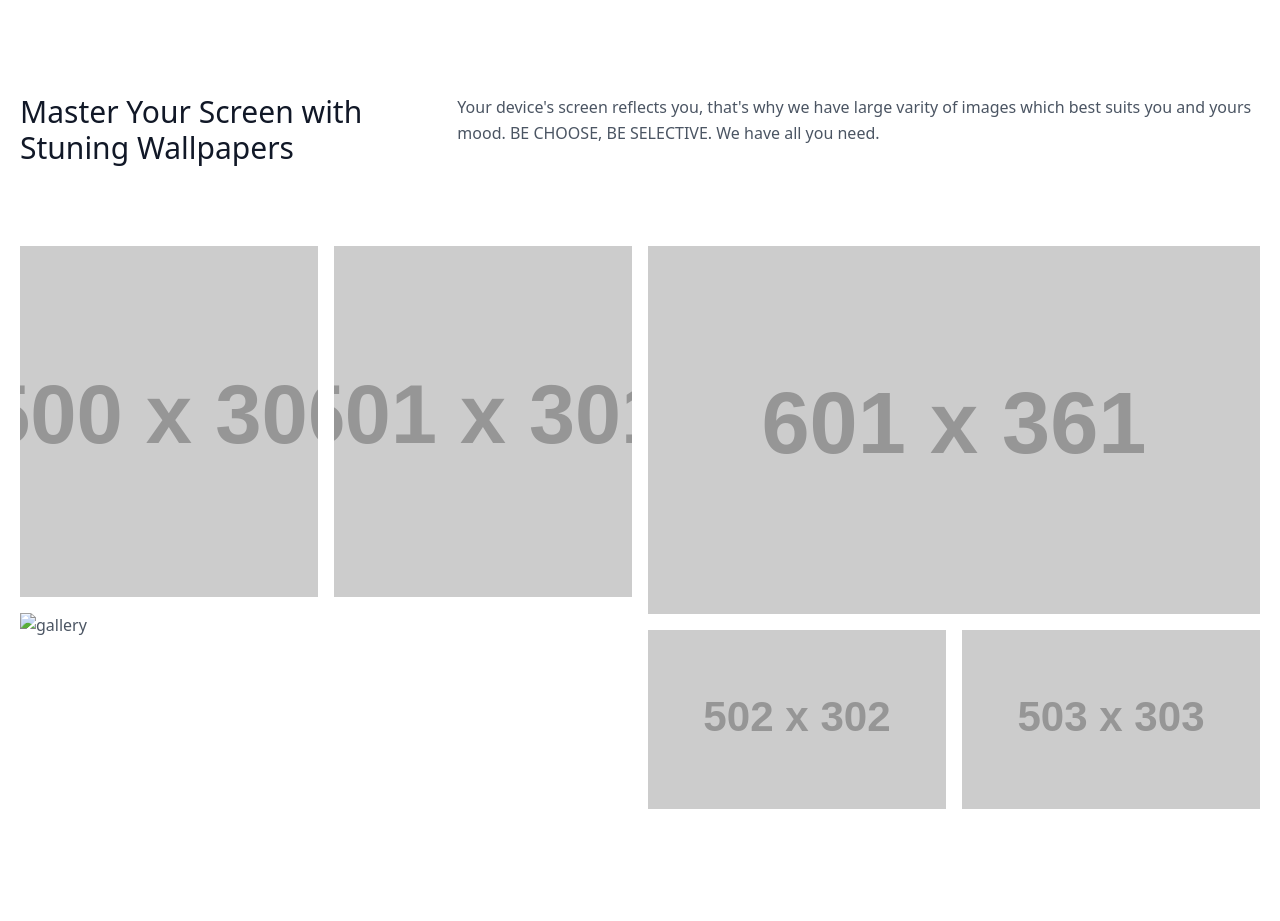
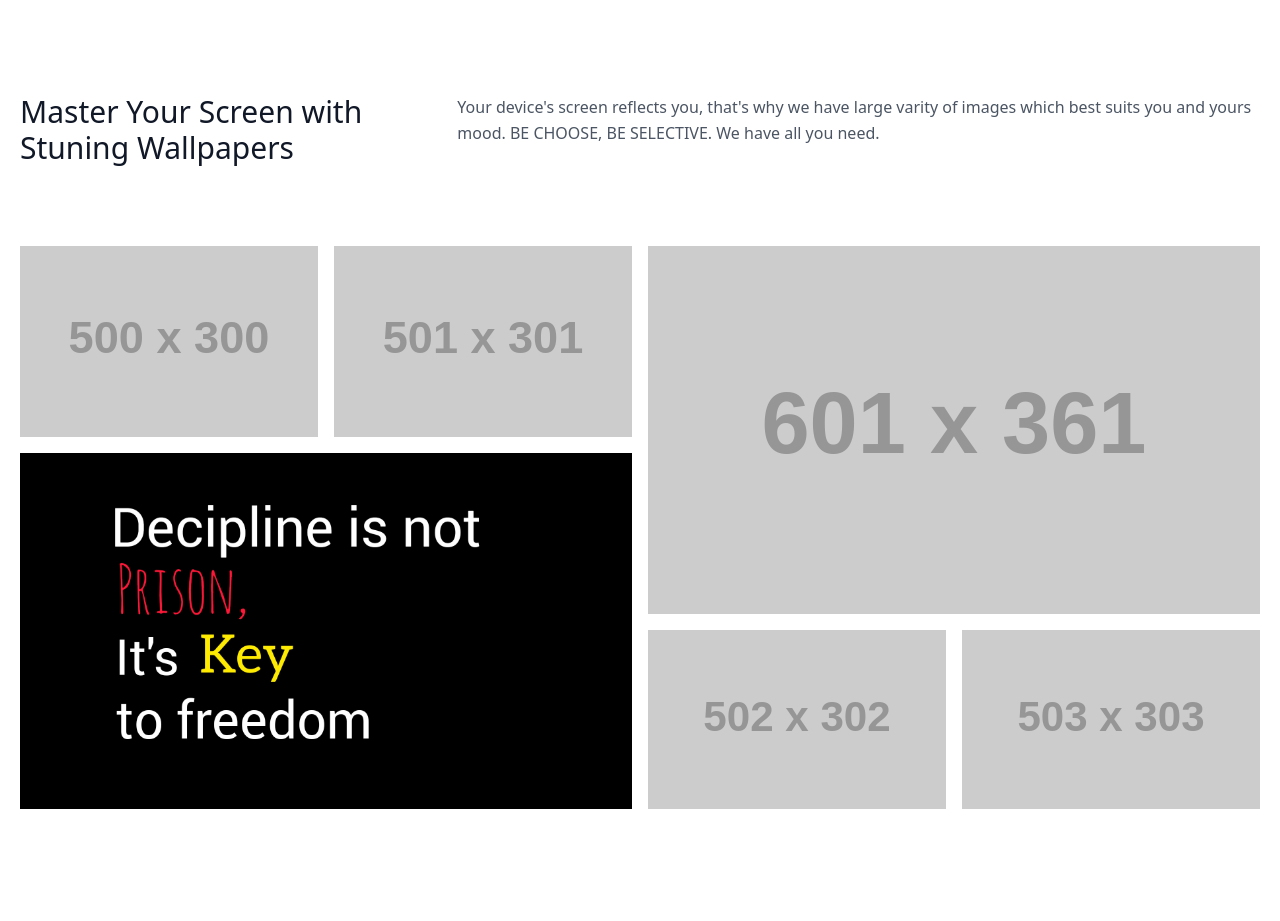
Before and after one commit to imaginativemosaics/imaginativemosaics, a plain HTML site: page index.html in a window 1280 px wide. Shown: the part 82-1003 px from the top of the page. Drawn offline with nearby package versions, Linux system fonts and the light colour scheme; the site is published under a folder, as on GitHub Pages, so addresses that start at the root find nothing; placeholder pictures from the web are drawn by us.

Commit message:
Update index.html

```diff
--- a/index.html
+++ b/index.html
@@ -57,7 +57,7 @@
                         </div>
                         <div class="md:p-2 p-1 w-full">
                             <img alt="gallery" class="w-full h-full object-cover object-center block"
-                                src="/Wallpaper/dicipline is not prison, it's key to freedom(PC).jpg">
+                                src="./Wallpaper/dicipline is not prison, it's key to freedom(PC).jpg">
                         </div>
                     </div>
                     <div class="flex flex-wrap w-1/2">
```
